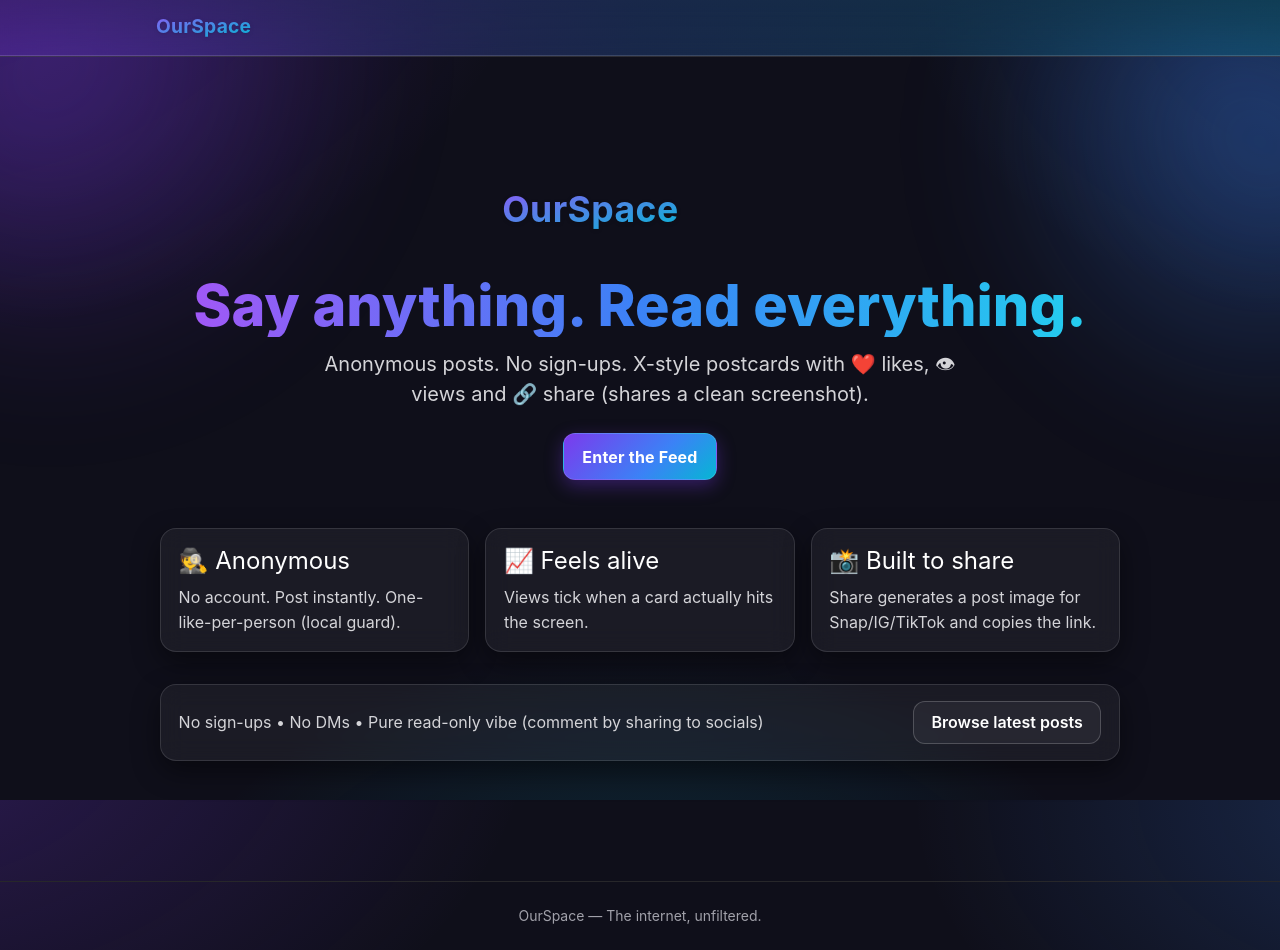
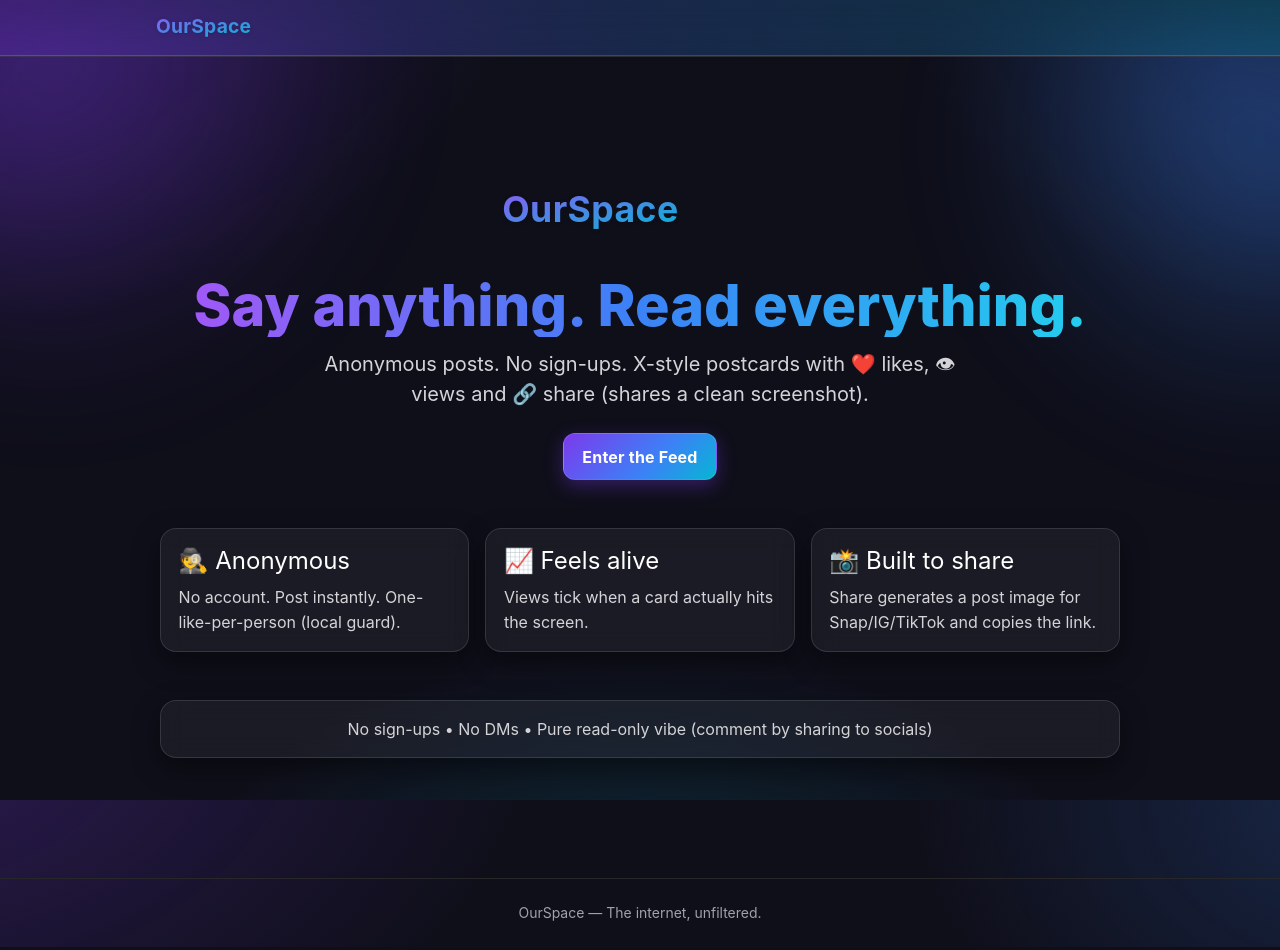
Before and after one commit to qaspercreates/OurSpace, a Next.js app: page / in a window 1280 px wide. Built offline with nearby package versions, Linux system fonts and the light colour scheme.

Commit message:
page.tsx

```diff
--- a/app/page.tsx
+++ b/app/page.tsx
@@ -3,7 +3,6 @@ export default function HomePage() {
     <main>
       {/* HERO */}
       <section className="hero container">
-        {/* Big logo in the hero for brand punch */}
         <img
           src="/logo.svg"
           alt="OurSpace"
@@ -19,40 +18,32 @@ export default function HomePage() {
           (shares a clean screenshot).
         </p>
 
+        {/* single primary CTA only */}
         <div className="hero-cta">
           <a href="/feed" className="btn-primary">Enter the Feed</a>
         </div>
       </section>
 
       {/* FEATURES */}
-      <section className="container pb-8 grid grid-cols-1 md:grid-cols-3 gap-4">
+      <section className="container pb-12 grid grid-cols-1 md:grid-cols-3 gap-4">
         <div className="card">
           <div className="text-2xl mb-2">🕵️ Anonymous</div>
-          <p className="text-zinc-300">
-            No account. Post instantly. One-like-per-person (local guard).
-          </p>
+          <p className="text-zinc-300">No account. Post instantly. One-like-per-person (local guard).</p>
         </div>
         <div className="card">
           <div className="text-2xl mb-2">📈 Feels alive</div>
-          <p className="text-zinc-300">
-            Views tick when a card actually hits the screen.
-          </p>
+          <p className="text-zinc-300">Views tick when a card actually hits the screen.</p>
         </div>
         <div className="card">
           <div className="text-2xl mb-2">📸 Built to share</div>
-          <p className="text-zinc-300">
-            Share generates a post image for Snap/IG/TikTok and copies the link.
-          </p>
+          <p className="text-zinc-300">Share generates a post image for Snap/IG/TikTok and copies the link.</p>
         </div>
       </section>
 
-      {/* QUICK INFO STRIP */}
+      {/* INFO STRIP (no button) */}
       <section className="container pb-12">
-        <div className="card flex flex-col md:flex-row items-center justify-between gap-3">
-          <p className="text-zinc-300 text-center md:text-left">
-            No sign-ups • No DMs • Pure read-only vibe (comment by sharing to socials)
-          </p>
-          <a href="/feed" className="btn-outline">Browse latest posts</a>
+        <div className="card text-center text-zinc-300">
+          No sign-ups • No DMs • Pure read-only vibe (comment by sharing to socials)
         </div>
       </section>
     </main>
```
